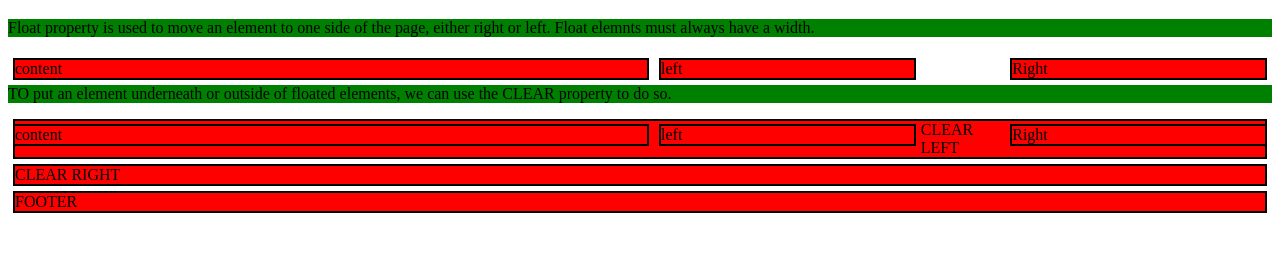
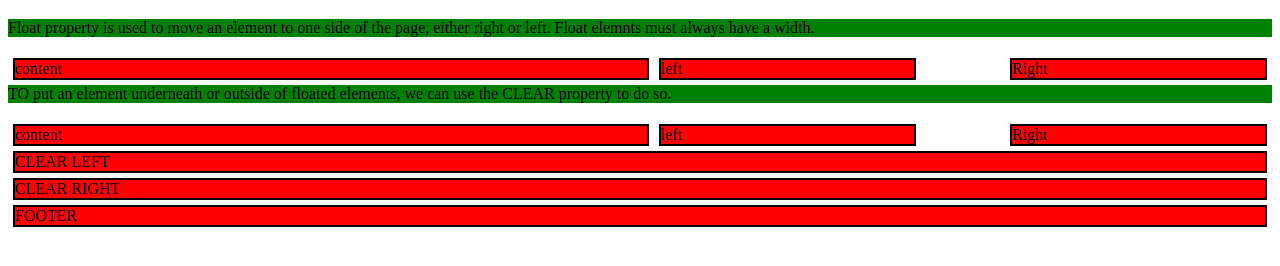
Before and after one commit to DareonGlenn/DisplayFloat, a plain HTML site: page index.html in a window 1280 px wide. Shown: the part 502-768 px from the top of the page. Drawn offline with Linux system fonts and the light colour scheme.

Commit message:
adding tags

```diff
--- a/style.css
+++ b/style.css
@@ -37,3 +37,11 @@ p{
     float: left;
     width: 50%;
 }
+
+#clear-left{
+    clear:left;
+}
+
+#clear-right{
+    clear:right;
+}
```
